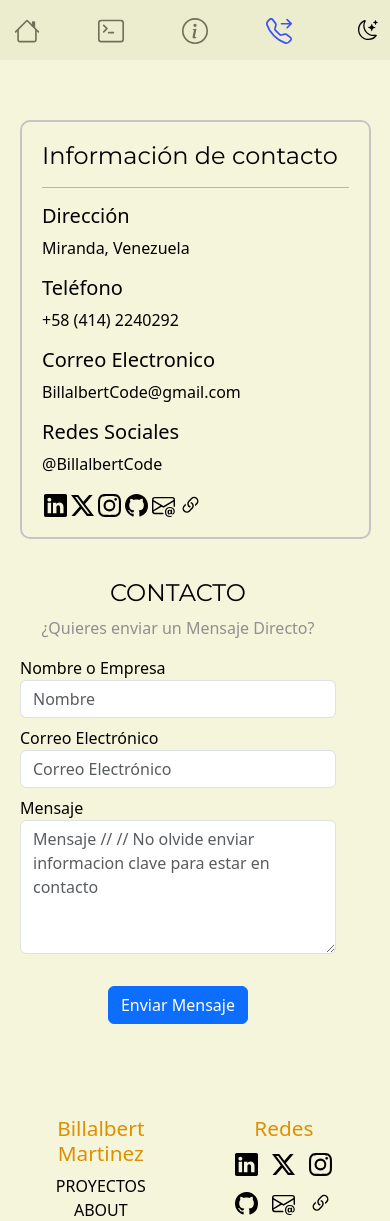
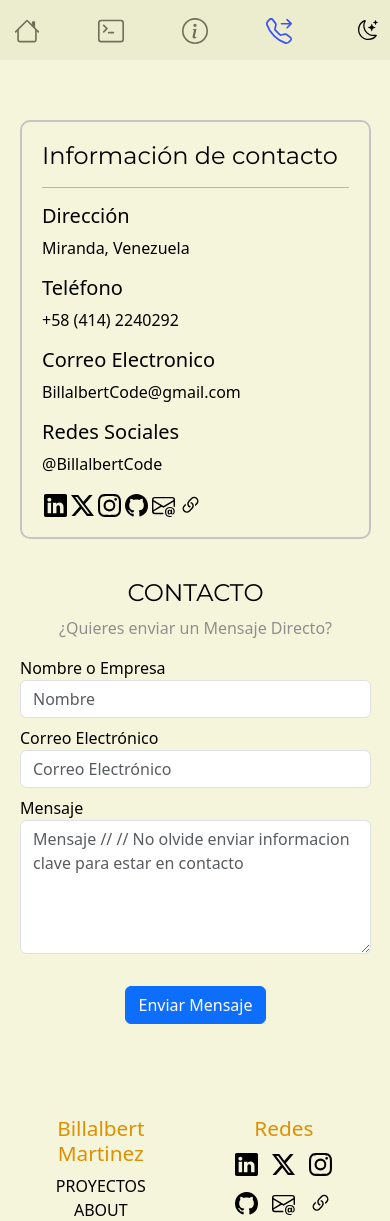
Before and after one commit to BillalbertCode/Profile_Personal_Web, a React (Vite) app: page /bill/Contact in a window 390 px wide. Shown: the top 1221 px of the page. Built offline with nearby package versions, Linux system fonts and the light colour scheme.

Commit message:
UX Phone

```diff
--- a/src/styles/Contact.css
+++ b/src/styles/Contact.css
@@ -21,7 +21,7 @@ div.light .message-pregunta {
     color: #8f8f8f;
 }
 
-@media screen and (max-width:412px) {
+@media screen and (max-width:540px) {
     .all {
         flex-flow: column nowrap;
         justify-content: center;
@@ -29,7 +29,7 @@ div.light .message-pregunta {
     }
     .contact-section {
        margin-top: 40px;
-
+       width: 100%;
     }
     .contact-section .form-group.button-form {
         text-align: center;
--- a/src/styles/nav.css
+++ b/src/styles/nav.css
@@ -131,7 +131,7 @@ div.light .navbar .navbar-nav .nav-link.active {
     color: #000;
 }
 
-@media screen and (max-width: 412px) {
+@media screen and (max-width: 540px) {
     #HomeNav {
         display: none;
     }
```
